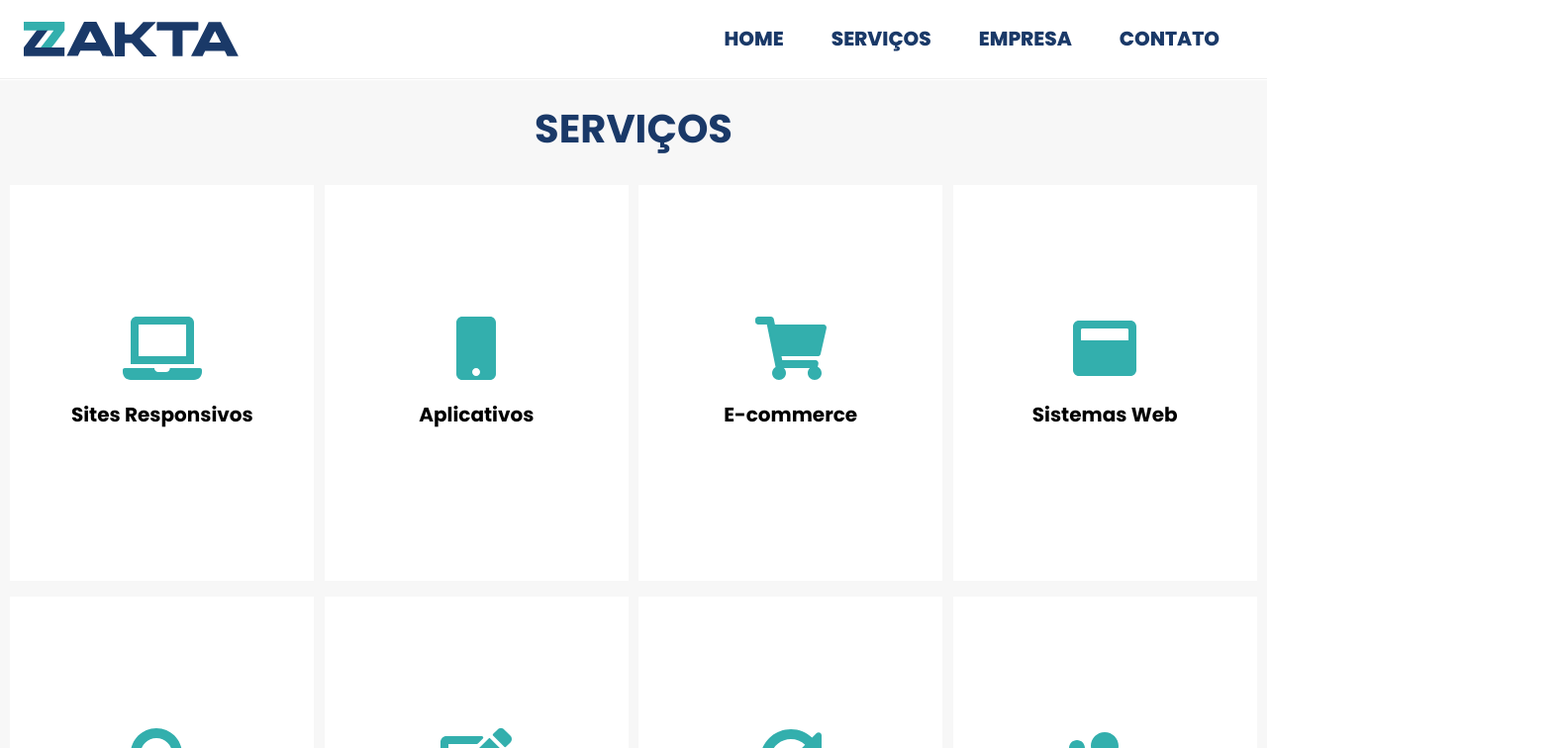
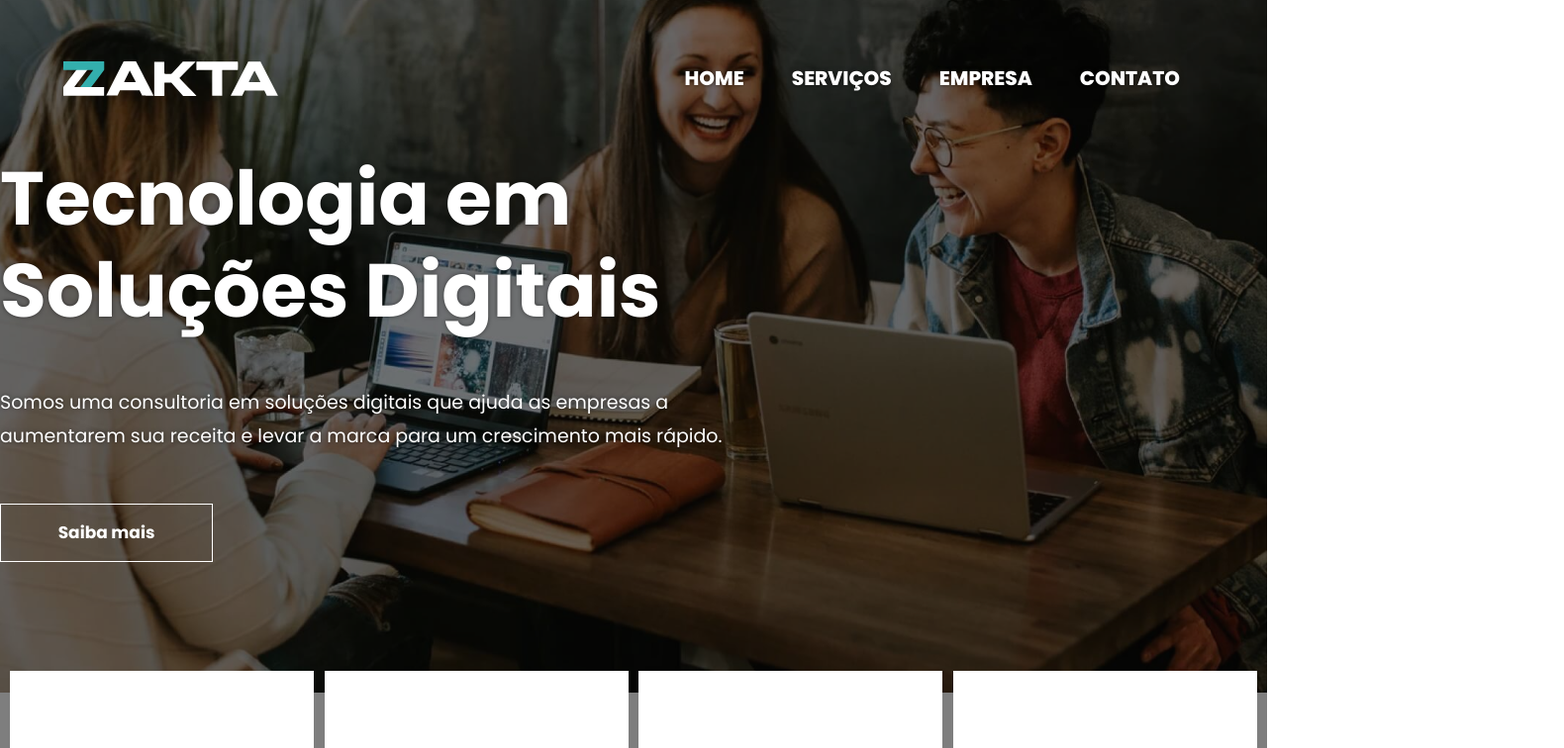
Before and after one commit to zakta/site, a Next.js app: page / in a window 1280 px wide. Shown: the top 756 px of the page at 99% size, 1580 px wide, since content can reach past the window. Built offline with nearby package versions, Linux system fonts and the light colour scheme.

Commit message:
change layout home

```diff
--- a/components/Header/index.js
+++ b/components/Header/index.js
@@ -1,4 +1,4 @@
-import { Logo } from "../Logo";
+import { LogoWhite } from "../LogoWhite";
 import Menu from "../Menu";
 import Link from "next/link";
 import { Center, Container, LogoContainer } from "./styles";
@@ -9,7 +9,7 @@ export default function Header() {
       <Center>
         <Link href="#">
           <LogoContainer>
-            <Logo height={35} />
+            <LogoWhite height={35} />
           </LogoContainer>
         </Link>
         <Menu />
--- a/components/Header/styles.js
+++ b/components/Header/styles.js
@@ -1,15 +1,11 @@
 import styled from "styled-components";
 
 export const Container = styled.div`
-  background: white;
-  border-bottom: solid 1px #efefef;
-  box-sizing: border-box;
   height: 80px;
   min-width: 320px;
 
-
   &.sticky {
-    position: fixed;
+    position: absolute;
     top: 0;
     width: 100%;
     z-index: 13;
@@ -18,10 +14,12 @@ export const Container = styled.div`
 
 export const Center = styled.div`
   align-items: center;
+  box-sizing: border-box;
   display: flex;
   justify-content: space-between;
   margin: auto;
   max-width: 1700px;
+  padding: 2.5rem;
 `;
 
 export const LogoContainer = styled.div`
@@ -30,7 +28,6 @@ export const LogoContainer = styled.div`
   padding: 1rem 1.5rem;
   transition: all .3s ease;
 
-
   :hover{
     transform: perspective(1px) scale(1.1) translateZ(0);
   }
--- a/components/Home/index.js
+++ b/components/Home/index.js
@@ -1,31 +1,22 @@
-import { Container, SliderBox, SliderImage } from "./styles";
-import Slider from "react-slick";
-import "slick-carousel/slick/slick.css";
-import "slick-carousel/slick/slick-theme.css"
+import { Container, Cover, CoverMask, PageTitle, ButtonLink } from "./styles";
 
 export default function Home(){
-  const settings={
-    dots: true,
-    infinite: true,
-    speed: 400,
-    slidesToShow: 1,
-    slidesToScroll: 1,
-    easing: true,
-  };
+  return(
+    <Container>
+      <Cover />
 
-  return(
-    <Container id="/">
-      <Slider {...settings}>
-        <SliderBox>
-          <SliderImage src="./workspace.jpg" alt="Imagem espaço de trabalho"/>
-        </SliderBox>
-        <SliderBox>
-          <SliderImage src="./computer-one.jpg" alt="Imagem espaço de trabalho"/>
-        </SliderBox>
-        <SliderBox>
-          <SliderImage src="./computer-two.jpg" alt="Imagem espaço de trabalho"/>
-        </SliderBox>
-      </Slider>
+      <CoverMask />
+
+      <PageTitle>
+        <h1>
+          Tecnologia em<br />
+          Soluções Digitais
+        </h1>
+
+        <p>Somos uma consultoria em soluções digitais que ajuda as empresas a aumentarem sua receita e levar a marca para um crescimento mais rápido.</p>
+
+        <ButtonLink href="#servicos">Saiba mais</ButtonLink>
+      </PageTitle>
     </Container>
   );
-}
+};
--- a/components/Home/styles.js
+++ b/components/Home/styles.js
@@ -1,32 +1,67 @@
 import styled from "styled-components";
 
 export const Container = styled.section`
-  padding: 5rem 0 0 0;
   min-width: 300px;
+`;
 
-  div {
-    display: flex;
-    justify-content: center;
-    position: relative;
+export const Cover = styled.div`
+  width: 100%;
+  height: 100%;
+  background: url('../workspace.jpg') center -100px no-repeat;
+  background-size: cover;
+  position: absolute;
+  top: 0;
+`;
 
-    .slick-dots{
-      bottom: 5px;
-    }
+export const CoverMask = styled.div`
+  background-color: #060606;
+  position: absolute;
+  opacity: .5;
+  width: 100%;
+  height: 100%;
+  top: 0;
+`;
+
+export const PageTitle = styled.div`
+  color: white;
+  position: relative;
+  margin: 12% auto 8%;
+  width: 1580px;
+
+  h1 {
+    font-size: 76px;
+    font-weight: 700;
+    line-height: 93px;
+    margin: 0;
+    text-shadow: 0 0 4px rgba(0,0,0,0.5);
+  }
+
+  p {
+    font-size: 19px;
+    line-height: 34px;
+    margin: 0;
+    max-width: 750px;
+    padding-top: 3.158rem;
+    text-shadow: 0 0 4px rgba(0,0,0,0.5);
   }
 `;
 
-export const SliderBox = styled.div`
-  width: 100%;
-  max-height: 600px;
+export const ButtonLink = styled.a`
+  color: white;
+  display: inline-block;
+  border: 1px solid white;
+  font-size: 17px;
+  font-weight: 700;
+  line-height: 21px;
+  margin-top: 3.158rem;
+  min-width: 11.053rem;
+  padding: 1.132rem;
+  text-align: center;
+  text-decoration: none;
+  transition: color .15s ease-in-out,background-color .15s ease-in-out,border-color .15s ease-in-out,box-shadow .15s ease-in-out,opacity .15s ease-in-out;
 
-  button:before {
-    opacity: .75;
-    color: #fff0f0;
-  }
-  .slick-active button:before {
-    color: #fff0f0;
+  &:hover {
+    background-color: #fff;
+    color: #1a3968;
   }
 `;
-export const SliderImage = styled.img`
-  width: 100%;
-`;
--- a/components/Menu/styles.js
+++ b/components/Menu/styles.js
@@ -1,7 +1,7 @@
 import styled from 'styled-components'
 
 export const Container = styled.div`
-  padding: 0 1.5rem;
+  padding-right: 1.5rem;
 `
 export const List = styled.ul`
   display: flex;
@@ -46,20 +46,19 @@ export const ListItem = styled.li`
     a {
       color: white;
       text-decoration: none;
+      text-shadow: 0 0 4px rgba(0,0,0,0.5);
+      transition: all .15s ease;
 
       @media (min-width: 768px){
-        color: #1a3968;
         padding: 1rem;
       }
+
       @media (min-width: 880px){
-        color: #1a3968;
         padding: 1.5rem;
 
         :hover{
-        color: #33afad;
-
+          color: #33afad;
         }
-
       }
     }
 `;
--- a/components/Services/index.js
+++ b/components/Services/index.js
@@ -1,5 +1,5 @@
 import { faLaptop, faShoppingCart, faWindowMaximize, faMobile, faSearch, faEdit, faSyncAlt, faUsersCog } from '@fortawesome/free-solid-svg-icons'
-import { Center, Container, Title } from "./styles";
+import { Center, Container } from "./styles";
 import { Card, Icon} from "../Card/styles";
 
 
@@ -7,38 +7,41 @@ export default function Services(){
   return(
     <Container id="servicos">
       <Center>
-        <Title>Serviços</Title>
         <Card animate={true}>
           <Icon icon={faLaptop} />
-          <p>Sites Responsivos</p>
+          <p>Criação de Sites</p>
+        </Card>
+        <Card animate={true}>
+          <Icon icon={faEdit} />
+          <p>Otimização de Sites - SEO</p>
+        </Card>
+        <Card animate={true}>
+          <Icon icon={faShoppingCart} />
+          <p>Sistemas em Nuvem</p>
+        </Card>
+        <Card animate={true}>
+          <Icon icon={faWindowMaximize} />
+          <p>Marketing de Conteúdo - SEM</p>
+        </Card>
+        <Card animate={true}>
+          <Icon icon={faSearch} />
+          <p>Campanha Google Adwords</p>
         </Card>
         <Card animate={true}>
           <Icon icon={faMobile} />
-          <p>Aplicativos</p>
-        </Card>
-        <Card animate={true}>
-          <Icon icon={faShoppingCart} />
-          <p>E-commerce</p>
-        </Card>
-        <Card animate={true}>
-          <Icon icon={faWindowMaximize} />
-          <p>Sistemas Web</p>
-        </Card>
-        <Card animate={true}>
-          <Icon icon={faSearch} />
-          <p>Otimização SEO</p>
-        </Card>
-        <Card animate={true}>
-          <Icon icon={faEdit} />
-          <p>Blogs</p>
+          <p>Criação de Aplicativos</p>
         </Card>
         <Card animate={true}>
           <Icon icon={faSyncAlt} />
-          <p>Integrações com CRM</p>
+          <p>Lojas Virtuais</p>
         </Card>
         <Card animate={true}>
           <Icon icon={faUsersCog} />
-          <p>Consultoria</p>
+          <p>Intranet e Extranet</p>
+        </Card>
+        <Card animate={true}>
+          <Icon icon={faUsersCog} />
+          <p>Manutenção de Sites</p>
         </Card>
       </Center>
     </Container>
--- a/components/Services/styles.js
+++ b/components/Services/styles.js
@@ -1,7 +1,7 @@
 import styled from "styled-components";
 
 export const Container = styled.section`
-  background: #f7f7f7;
+  background: #f8f8f8;
   max-width: 100%;
   min-width: 350px;
 `;
@@ -18,15 +18,3 @@ export const Center = styled.div`
     padding: 0 0 2rem 0;
   }
 `;
-
-export const Title = styled.h1`
-  color: #1a3968;
-  font-size: 40px;
-  font-weight: 700;
-  margin: 0;
-  line-height: 50px;
-  padding: 1.5rem 0;
-  text-transform: uppercase;
-  text-align: center;
-  width: 100%;
-`;
--- a/package.json
+++ b/package.json
@@ -15,8 +15,6 @@
     "next": "12.0.4",
     "react": "17.0.2",
     "react-dom": "17.0.2",
-    "react-slick": "^0.28.1",
-    "slick-carousel": "^1.8.1",
     "styled-components": "^5.3.3",
     "yup": "^0.32.11"
   },
```
Also changed, not shown: public/workspace.jpg, 1 other file (tests, documents, lock files or other folders).
